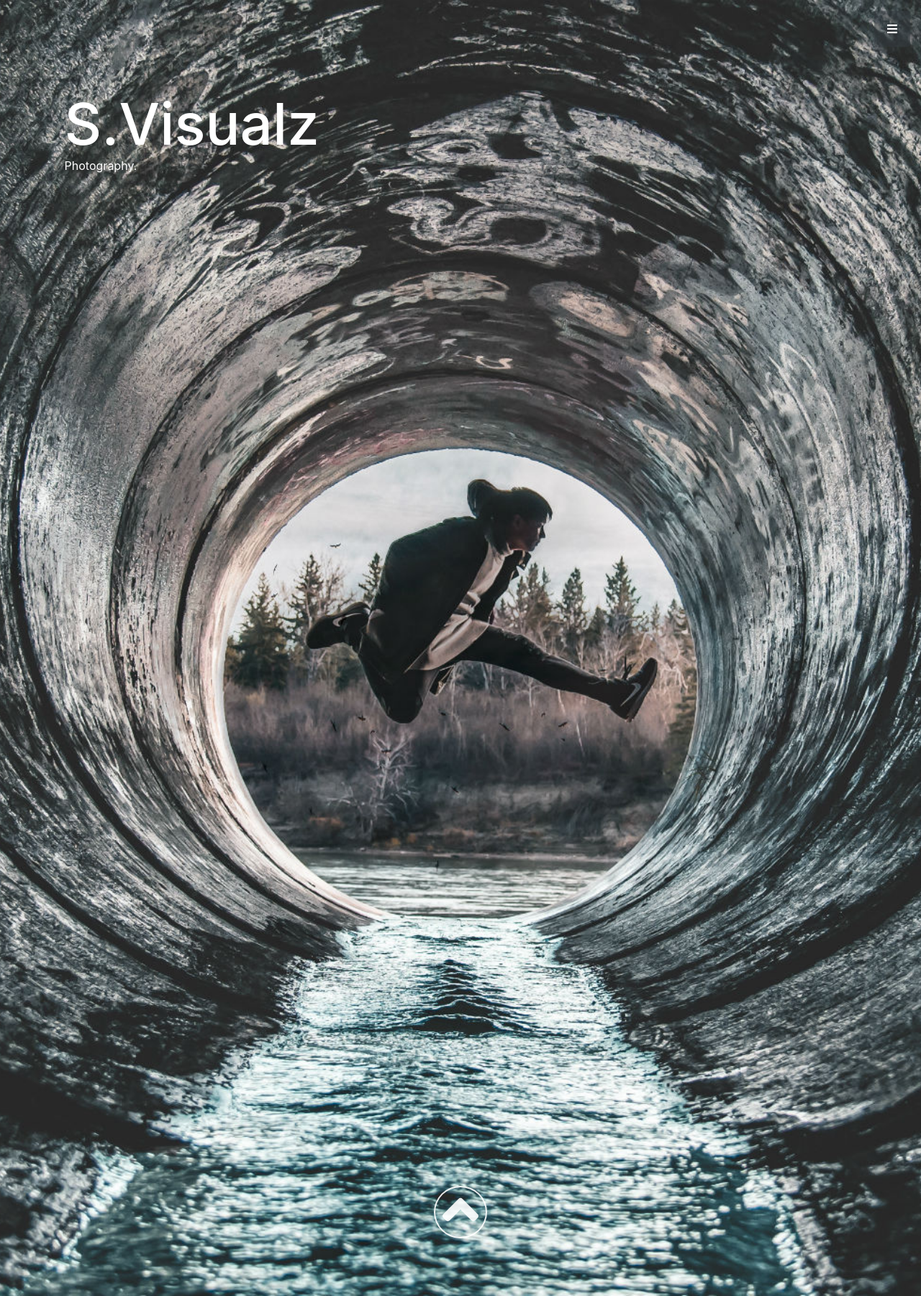
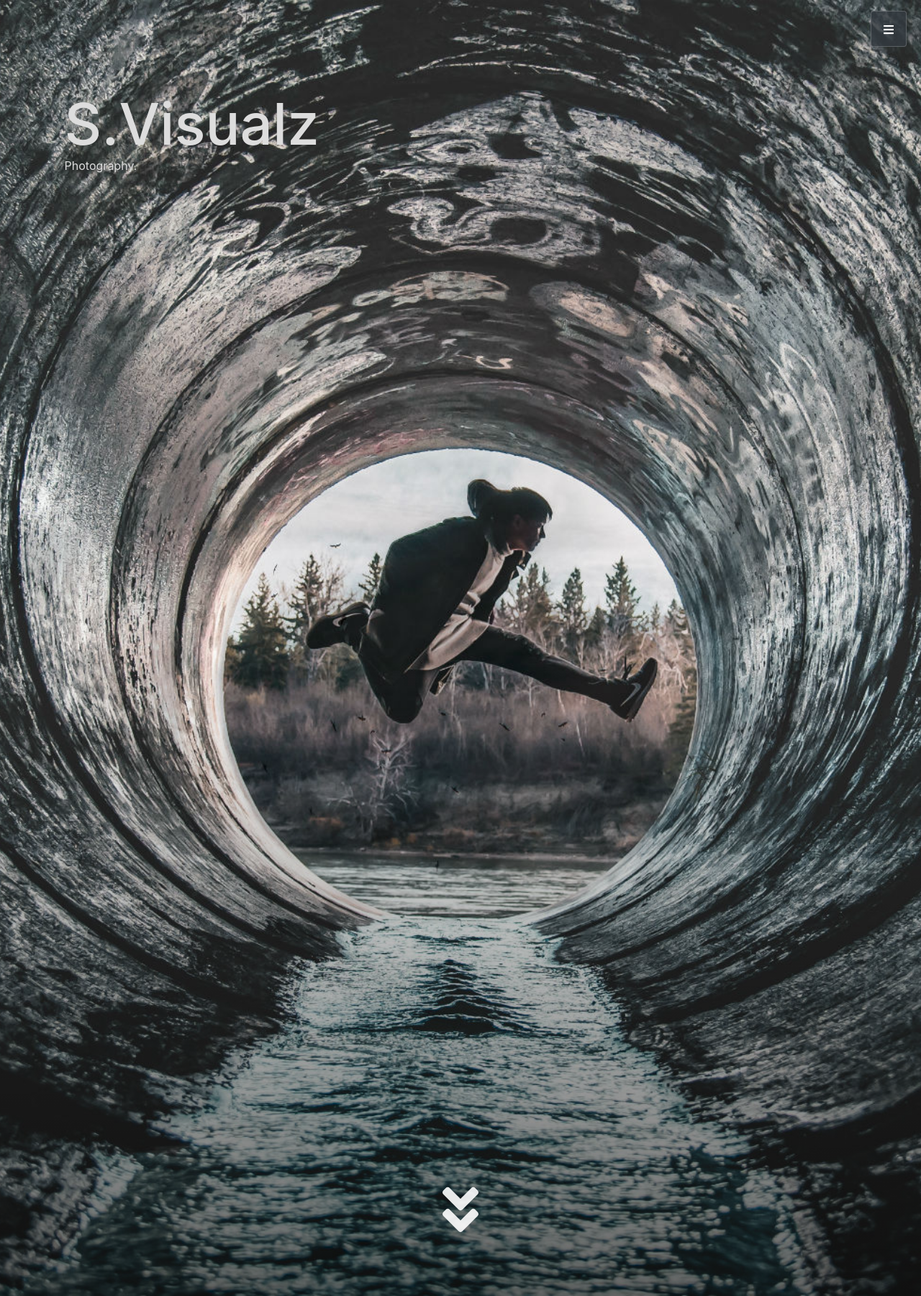
Before and after one commit to linhub15/Siontivity, a Jekyll site: the page built from docs/index.html, in a window 1280 px wide. Shown: the whole page at 72% size. Built offline with Jekyll 4.4.1, drawn with Linux system fonts in a browser that asks for light colours; nearby versions of some CDN libraries.

Commit message:
Home page updates

```diff
--- a/docs/_includes/side-nav.html
+++ b/docs/_includes/side-nav.html
@@ -7,7 +7,7 @@
 <ul class="sidebar-nav">
 
   <li class="nav-header">
-    <a href="{{ site.url }}/index.html">S.Visuals</a>
+    <a href="{{ site.url }}/index.html">{{ site.title }}</a>
   </li>
 
   {% for item in site.data.navbar.pages %}
--- a/docs/blog.html
+++ b/docs/blog.html
@@ -14,7 +14,10 @@ id: blog
 <article class="post">
 
   <h2 class="post-title">
+    {{ post.title }}
+  <!--
     <a href="{{ post.url }}">{{ post.title }}</a>
+  -->
   </h2>
 
   <p class="post-date">Posted on <time datetime="{{ post.date | date: "%Y-%m-%d" }}">{{post.date | date: "%B %d, %Y" }}</time>
--- a/docs/css/main.scss
+++ b/docs/css/main.scss
@@ -4,13 +4,21 @@
 $link-color: #ccccdd;
 $hover-color: #efefff;
 $site-bg-color: #444444;
+$site-text-color: #DDDDDD;
 $scroll-down-color: rgba(255, 255, 255, 0.9);
 $section-overlay-color: rgba(0,0,0,0.6);
+
+$side-bar-width: 270px;
+
+$menu-toggle-color: rgba(52, 58, 64, 0.8); //#343a40
+$menu-toggle-hover-color: rgb(62, 68, 74);
+
+$social-media-color: rgba(100, 100 ,100 , 0.6);
+$social-media-hover-color: rgb(59, 89, 152);
 
 
 // Images
 $home-bg-img: "/images/home-bg-img.jpg";
-//$blog-bg-img: "/images/blog-bg-img.jpg";
 $sion-img: "/images/sion-img.jpg";
 
 
@@ -20,7 +28,7 @@ html, body {
   height: 100%;
 }
 body {
-  color: white;
+  color: $site-text-color;
   background-color: $site-bg-color;
   overflow-y: hidden;
 }
@@ -71,8 +79,7 @@ section {
 #home {
   width: 100%;
   min-height: 34rem;
-  background-color: linear-gradient(to bottom, rgba(0,0,0,0),rgba(0,0,0,0), $section-overlay-color);
-  background-image: url($home-bg-img);
+  background: linear-gradient(to bottom, rgba(0,0,0,0),rgba(0,0,0,0), $section-overlay-color), url($home-bg-img);
   background-position: center center;
   background-repeat: no-repeat;
   background-size: cover;
@@ -86,12 +93,10 @@ section {
   bottom: 2rem;
   width: 100%;
   text-align: center;
+  visibility: hidden;
 }
 .btn-border {
   color: $scroll-down-color;
-  padding: 45px 10px 4px 10px;
-  border: 2px solid $scroll-down-color;
-  border-radius: 50%;
 }
 
 .btn-border:hover {
@@ -101,6 +106,7 @@ section {
 @media (min-width: 768px) {
   .scroll-down {
     bottom: 5rem;
+    visibility: visible;
   }
 }
 
@@ -152,22 +158,22 @@ section {
   position: fixed;
   z-index: 2;
   right: 0;
-  width: 250px;
+  width: $side-bar-width;
   height: 100%;
   -webkit-transition: all 0.4s ease 0s;
   -moz-transition: all 0.4s ease 0s;
   -ms-transition: all 0.4s ease 0s;
   -o-transition: all 0.4s ease 0s;
   transition: all 0.4s ease 0s;
-  transform: translateX(250px);
-  background: rgba(10,10,15,0.5);
+  transform: translateX($side-bar-width);
+  background: rgba(10,10,15,1);
   border-left: 1px solid rgba(255, 255, 255, 0.1);
 }
 
 .sidebar-nav {
   position: absolute;
   top: 0;
-  width: 250px;
+  width: $side-bar-width;
   margin: 0;
   padding: 0;
   list-style: none;
@@ -211,8 +217,8 @@ section {
 }
 
 #sidebar-wrapper.active {
-  right: 250px;
-  width: 250px;
+  right: $side-bar-width;
+  width: $side-bar-width;
   -webkit-transition: all 0.4s ease 0s;
   -moz-transition: all 0.4s ease 0s;
   -ms-transition: all 0.4s ease 0s;
@@ -222,15 +228,16 @@ section {
 
 .menu-toggle {
   position: fixed;
-  right: 15px;
+  right: 20px;
   top: 15px;
   width: 50px;
   height: 50px;
   text-align: center;
   color: #fff;
-  background: rgba(52, 58, 64, 0.5);
+  background: $menu-toggle-color;
   line-height: 50px;
   z-index: 999;
+  border: solid 1px rgba(255,255,255,0.2);
 }
 
 .menu-toggle:focus, .menu-toggle:hover {
@@ -238,7 +245,7 @@ section {
 }
 
 .menu-toggle:hover {
-  background: #343a40;
+  background: $menu-toggle-hover-color;
 }
 
 /* Footer */
@@ -263,6 +270,22 @@ footer {
 
 }
 
+.social-media-bar a {
+  color: $social-media-color;
+  margin-left: 5px;
+  margin-right: 25px;
+}
+
+.social-media-bar a:hover {
+  color: $social-media-hover-color;
+}
+
+.social-media-bar a span {
+  display: inline-block;
+  vertical-align: middle;
+}
+
+/*
 footer.hide {
   position: sticky;
   z-index: 2;
@@ -276,11 +299,7 @@ footer.hide {
   transition: all 0.4s ease 0s;
   transform: translateY(10rem);
 }
-
-.social-media-bar a span {
-  display: inline-block;
-  vertical-align: middle;
-}
+*/
 
 /* Blog */
 .profile-img {
@@ -291,12 +310,6 @@ footer.hide {
 }
 .blog-bg h1{
   display: inline;
-  /*background-image: url($sion-img);
-  width: 20px;
-  //background-position: center center;
-  //background-repeat: no-repeat;
-  background-size: cover;
-  */
 }
 
 .post {
--- a/docs/index.html
+++ b/docs/index.html
@@ -11,7 +11,7 @@ id: home
   </div>
   <div class="scroll-down">
     <a href="#about" class="btn-border js-scroll-trigger">
-      <i class="fas fa-angle-up fa-5x"></i>
+      <i class="fas fa-angle-double-down fa-5x"></i>
     </a>
   </div>
 </section>
```
